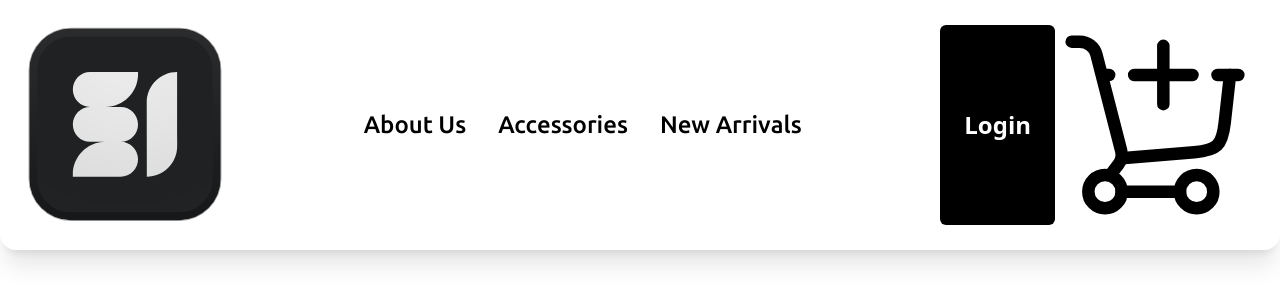
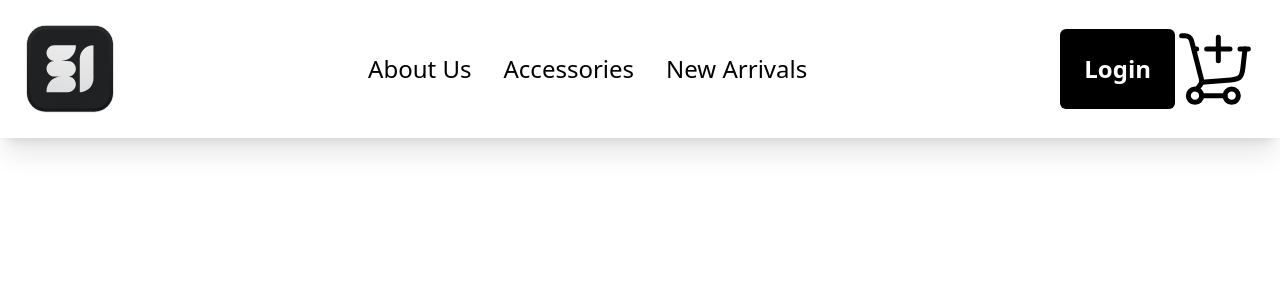
Before and after one commit to baeganBytes/nexora, a Next.js app: page / in a window 1280 px wide. Shown: the top 304 px of the page. Built offline with nearby package versions, Linux system fonts and the light colour scheme.

Commit message:
Update navbar

```diff
--- a/components/ui/shared/Navigation-bar/navigation.tsx
+++ b/components/ui/shared/Navigation-bar/navigation.tsx
@@ -16,25 +16,42 @@ const archivo = Archivo({
 
 function Navigation() {
   return (
-    <nav className="bg-white/30 backdrop-blur-md border border-white/20 rounded-2xl p-6 shadow-xl w-100% mb-8 flex items-center justify-between">
+    <nav className="bg-white/30 backdrop-blur-md border border-white/20 p-6 shadow-xl w-100% mb-8 flex items-center justify-between">
       <div className="logo">
-        <Image src={logo} alt="logo" height={200} width={200} />
+        <Image src={logo} alt="logo" height={92} width={90} />
       </div>
       <ul className="list-none flex gap-8">
         <li>
-          <a className={`${ubuntu.className} relative text-2xl font-medium no-underline text-black after:absolute after:bottom-0 after:left-0 after:h-0.5 after:w-0 after:bg-black-500 after:transition-all after:duration-300 hover:after:w-full cursor-pointer`} href="">About Us</a>
+          <a
+            className="font-ubuntu relative text-2xl font-medium no-underline text-black after:absolute after:bottom-0 after:left-0 after:h-0.5 after:w-0 after:bg-black after:transition-all after:duration-300 hover:after:w-full cursor-pointer"
+            href=""
+          >
+            About Us
+          </a>
         </li>
         <li>
-          <a className={`${ubuntu.className} relative text-2xl font-medium no-underline text-black after:absolute after:bottom-0 after:left-0 after:h-[2xl] after:w-0 after:bg-black-500 after:transition-all after:duration-300 hover:after:w-full cursor-pointer`} href="">Accessories</a>
+          <a
+            className="font-ubuntu relative text-2xl font-medium no-underline text-black after:absolute after:bottom-0 after:left-0 after:h-0.5 after:w-0 after:bg-black after:transition-all after:duration-300 hover:after:w-full cursor-pointer"
+            href=""
+          >
+            Accessories
+          </a>
         </li>
         <li>
-          <a className={`${ubuntu.className} relative text-2xl font-medium no-underline text-black after:absolute after:bottom-0 after:left-0 after:h-[2xl] after:w-0 after:bg-black-500 after:transition-all after:duration-300 hover:after:w-full cursor-pointer`}  href="">New Arrivals</a>
+          <a
+            className="font-ubuntu relative text-2xl font-medium no-underline text-black after:absolute after:bottom-0 after:left-0 after:h-0.5 after:w-0 after:bg-black after:transition-all after:duration-300 hover:after:w-full cursor-pointer"
+            href=""
+          >
+            New Arrivals
+          </a>
         </li>
       </ul>
       <div className="flex">
-        <button className="py-2 px-6 rounded-md font-bold text-2xl bg-black text-white cursor-pointer">Login</button>
+        <button className="py-2 px-6 rounded-md font-bold text-2xl bg-black text-white cursor-pointer">
+          Login
+        </button>
         <div className="add-to-cart">
-          <Image src={cart} alt="cart" height={200} width={200} />
+          <Image src={cart} alt="cart" height={80} width={80} />
         </div>
       </div>
     </nav>
```
